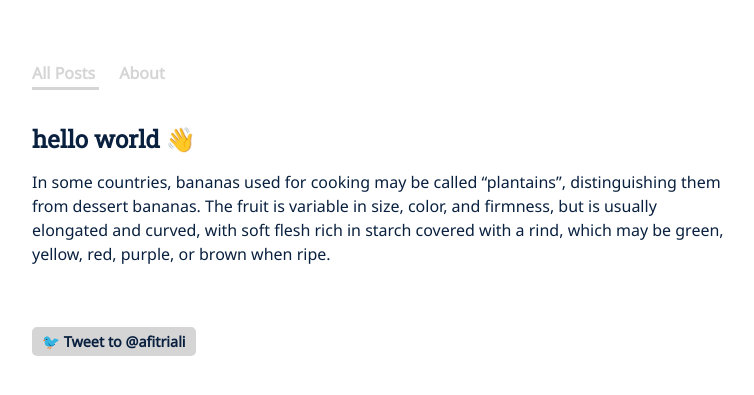
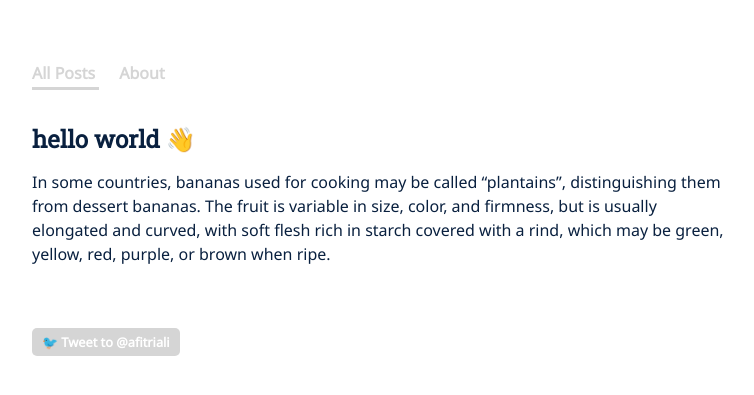
Before and after one commit to xfltrt/xfltrt.github.io, a Jekyll site: the page built from index.html, in a window 1280 px wide. Shown: the top 395 px of the page, without its empty margins (258-1012 px from the left). Built offline with Jekyll 4.4.1, drawn with Linux system fonts in a browser that asks for light colours; comment, search, counter and statistics services are not loaded.

Commit message:
Update main.scss

```diff
--- a/_sass/main.scss
+++ b/_sass/main.scss
@@ -71,8 +71,8 @@ footer {
 footer a {
   background: var(--colour-gray);
   border-radius: 5px;
-  color: var(--colour-dark);
-  font-size: 0.9rem;
+  color: var(--colour-white);
+  font-size: 0.8rem;
   font-weight: 700;
   padding: 5px 10px;
   text-decoration: none;
```
